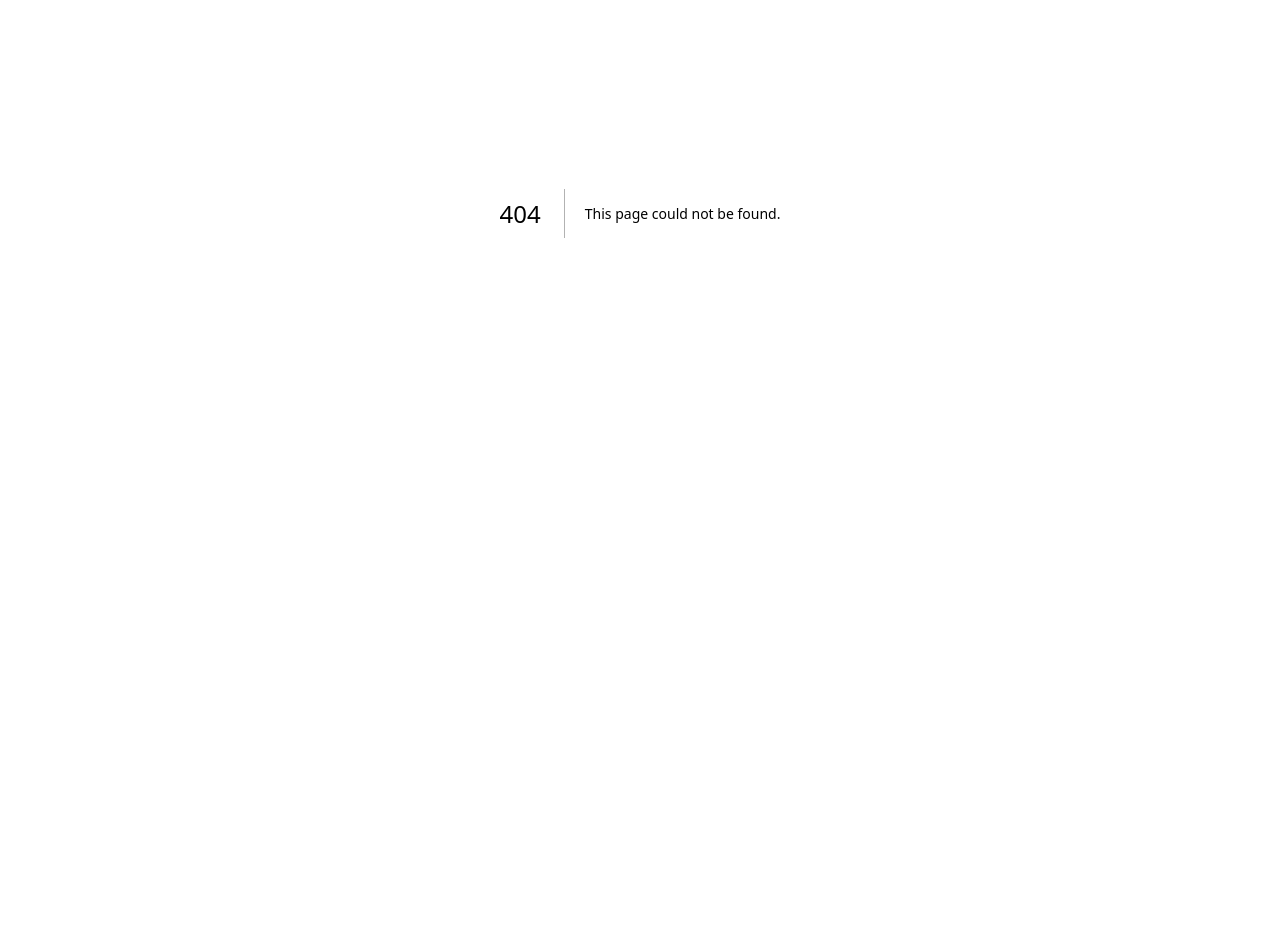
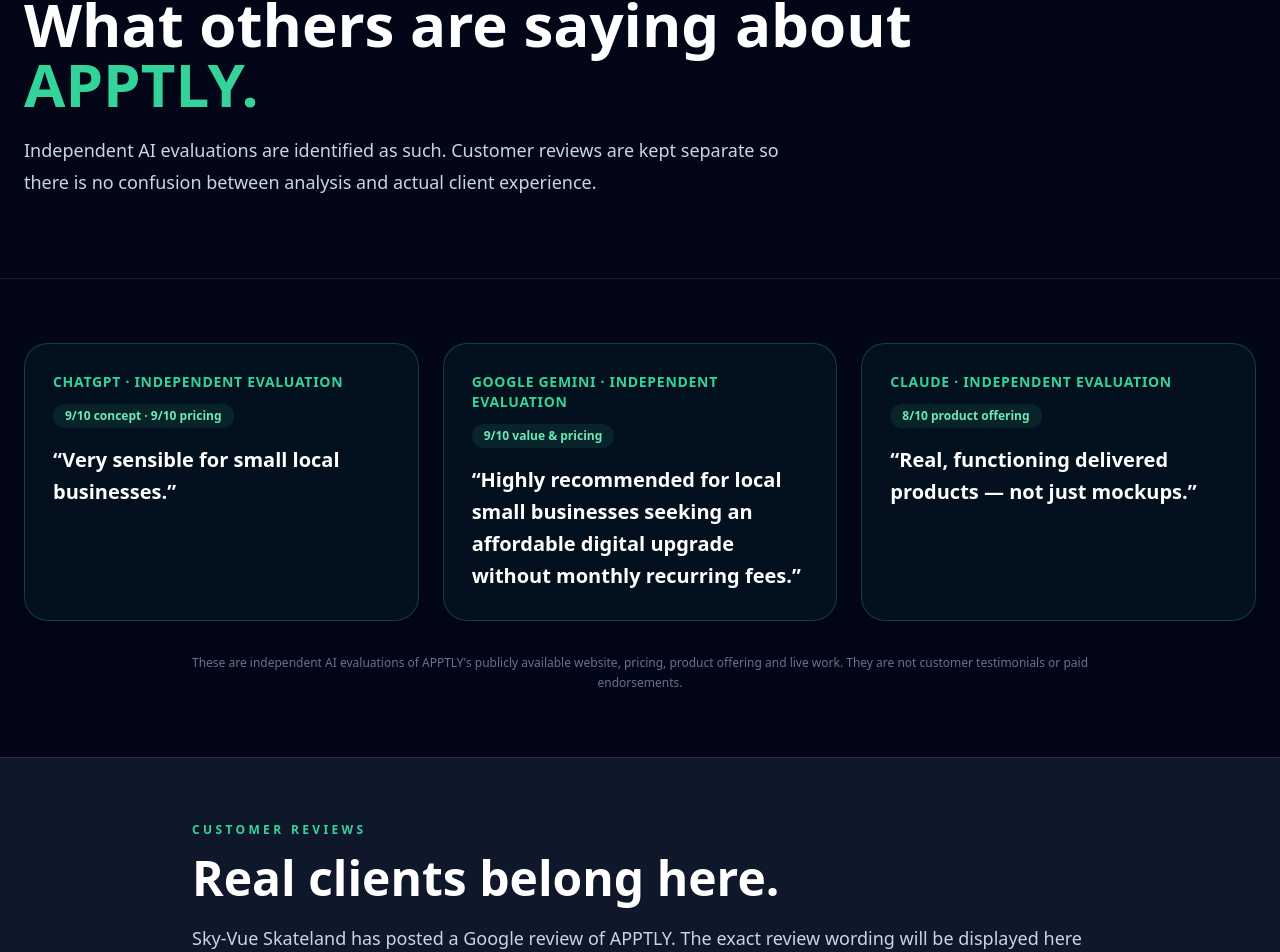
Before and after one commit to myapptly/apptly-website, a Next.js app: page /reviews in a window 1280 px wide. Before the commit this address had no page. Shown: the part 187-1139 px from the top of the page. Before the commit the page ends 800 px from the top, so only its background shows below. Built offline with nearby package versions, Linux system fonts and the light colour scheme.

Commit message:
Add reviews page

```diff
--- /dev/null
+++ b/app/reviews/page.tsx
@@ -0,0 +1,8 @@
+import { Eyebrow, PageShell, ReviewSpot } from "../../components/MarketingShell";
+
+export default function ReviewsPage(){return <PageShell>
+<section className="border-b border-white/10 px-6 py-16 md:py-20"><div className="mx-auto max-w-7xl"><Eyebrow>Reviews & Independent Evaluations</Eyebrow><h1 className="max-w-5xl text-4xl font-black md:text-6xl">What others are saying about <span className="text-emerald-400">APPTLY.</span></h1><p className="mt-5 max-w-3xl text-lg leading-8 text-slate-300">Independent AI evaluations are identified as such. Customer reviews are kept separate so there is no confusion between analysis and actual client experience.</p></div></section>
+<section className="px-6 py-16"><div className="mx-auto grid max-w-7xl gap-6 lg:grid-cols-3"><ReviewSpot source="ChatGPT · Independent evaluation" score="9/10 concept · 9/10 pricing" quote="Very sensible for small local businesses." /><ReviewSpot source="Google Gemini · Independent evaluation" score="9/10 value & pricing" quote="Highly recommended for local small businesses seeking an affordable digital upgrade without monthly recurring fees." /><ReviewSpot source="Claude · Independent evaluation" score="8/10 product offering" quote="Real, functioning delivered products — not just mockups." /></div><p className="mx-auto mt-8 max-w-4xl text-center text-xs leading-5 text-slate-500">These are independent AI evaluations of APPTLY's publicly available website, pricing, product offering and live work. They are not customer testimonials or paid endorsements.</p></section>
+<section className="border-y border-white/10 bg-slate-900 px-6 py-16"><div className="mx-auto max-w-4xl"><Eyebrow>Customer Reviews</Eyebrow><h2 className="text-3xl font-black md:text-5xl">Real clients belong here.</h2><p className="mt-5 text-lg leading-8 text-slate-300">Sky-Vue Skateland has posted a Google review of APPTLY. The exact review wording will be displayed here once it can be retrieved verbatim from the Google listing; APPTLY will not rewrite or approximate a customer&apos;s Google review.</p></div></section>
+<section className="px-6 py-16 text-center"><h2 className="text-3xl font-black">Judge the work for yourself.</h2><p className="mx-auto mt-4 max-w-2xl text-slate-300">The portfolio links go to working projects, not mockups.</p><a href="/work" className="mt-7 inline-flex rounded-xl bg-emerald-400 px-6 py-3 font-black text-slate-950">View Live Work →</a></section>
+</PageShell>}
```
